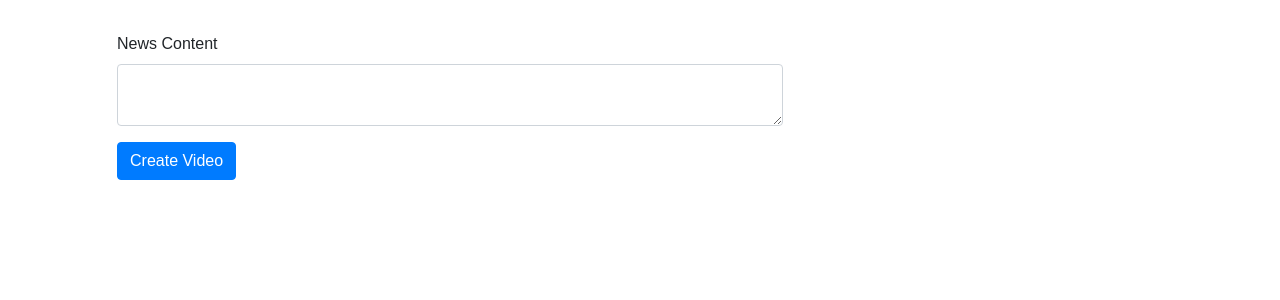
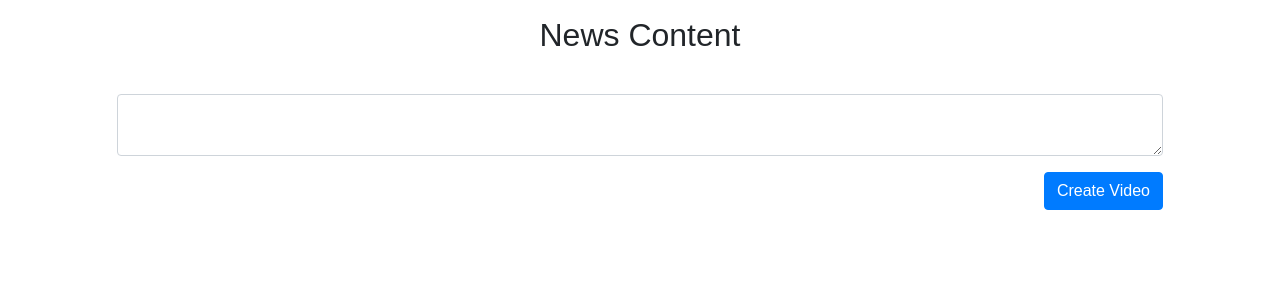
Before and after one commit to dragosgn/happy-song, a React (Create React App) app: page / in a window 1280 px wide. Shown: the top 300 px of the page. Built offline with nearby package versions, Linux system fonts and the light colour scheme.

Commit message:
added css

```diff
--- a/src/App.css
+++ b/src/App.css
@@ -4,8 +4,14 @@
 
 .btn {
   margin-top: 1rem;
+  float: right;
 }
 
 .form-control {
-  height: 300px;
+  height: 400px;
 }
+
+h2 {
+  text-align: center;
+  margin-top: 1rem;
+}
--- a/src/components/SendText.js
+++ b/src/components/SendText.js
@@ -24,11 +24,12 @@ class Form extends React.Component {
     console.log(this.state);
     return (
       <div className="container">
-        <div className="row">
-          <div className="col-8">
+        <div className="row justify-content-md-center">
+          <div className="col-12">
+            <h2>News Content</h2>
+
             <form onSubmit={this.onSubmit} className="form">
               <div className="form-group">
-                <label> News Content</label>
                 <textarea onChange={this.onChange} className="form-control" />
                 <button type="submit" className="btn btn-primary">
                   Create Video
```
